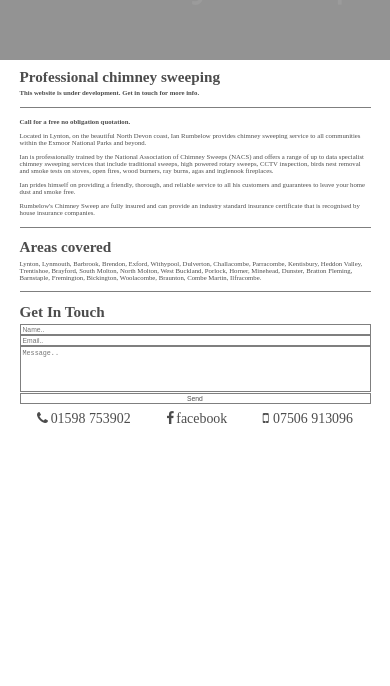
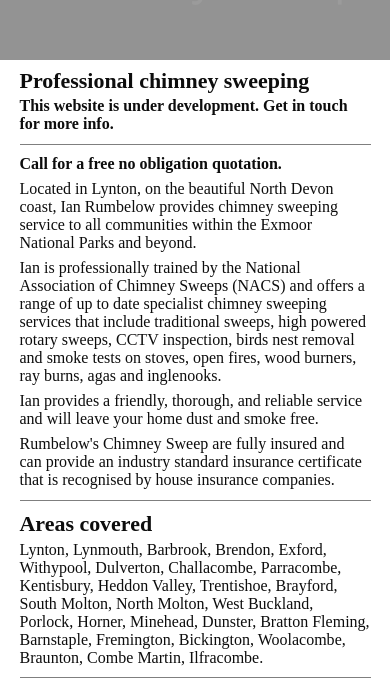
Before and after one commit to rnsquire/chimney-sweep, a plain HTML site: page index.html in a window 390 px wide. Shown: the part 151-837 px from the top of the page. Drawn offline with Linux system fonts and the light colour scheme.

Commit message:
fix: typos and mobile scaling

```diff
--- a/icons.css
+++ b/icons.css
@@ -3,5 +3,5 @@
 .fa {
   text-decoration: none;
   text-align: left;
-  width: 1.2vh;
+  width: 1.5vh;
 }
--- a/index.html
+++ b/index.html
@@ -5,6 +5,7 @@
 <head>
 	<title>Rumbelow's chimney sweep</title>
 	<meta charset="utf-8" />
+	<meta name="viewport" content="width=device-width, initial-scale=1">
 	<meta name="keywords" content="north devon chimney sweep" />
 	<link rel="stylesheet" href="main.css" />
 	<link rel="stylesheet" href="form.css" />
@@ -33,9 +34,9 @@
 		<section>
 			<h2>Call for a free no obligation quotation.</h2>
 			<p>Located in Lynton, on the beautiful North Devon coast, Ian Rumbelow provides chimney sweeping service to all communities within the Exmoor National Parks and beyond.</p>
-			<p>Ian is professionally trained by the National Association of Chimney Sweeps (NACS) and offers a range of up to data specialist chimney sweeping services that include traditional sweeps, high
-				powered rotary sweeps, CCTV inspection, birds nest removal and smoke tests on stoves, open fires, wood burners, ray burns, agas and inglenook fireplaces.</p>
-			<p>Ian prides himself on providing a friendly, thorough, and reliable service to all his customers and guarantees to leave your home dust and smoke free. </p>
+			<p>Ian is professionally trained by the National Association of Chimney Sweeps (NACS) and offers a range of up to date specialist chimney sweeping services that include traditional sweeps, high
+				powered rotary sweeps, CCTV inspection, birds nest removal and smoke tests on stoves, open fires, wood burners, ray burns, agas and inglenooks.</p>
+			<p>Ian provides a friendly, thorough, and reliable service and will leave your home dust and smoke free. </p>
 			<p>Rumbelow's Chimney Sweep are fully insured and can provide an industry standard insurance certificate that is recognised by house insurance companies. </p>
 		</section>
 
--- a/main.css
+++ b/main.css
@@ -1,13 +1,16 @@
 /* Font */
 
-* {
-  color: rgba(0, 0, 0, 0.7);
-  font-size: 1.65vh;
+@-ms-viewport {
+  width: device-width;
 }
 
+* {
+  color: rgb(13, 13, 13);
+  font-size: 1.9vh;
+}
 
 h1 {
-  font-size: 2.6vh;
+  font-size: 2.9vh;
 }
 
 /*  Defaults */
@@ -115,13 +118,9 @@ section {
   color: #49bf9d;
 }
 
-@media (max-width: 50vh) {
-  * {
-    font-size: 0.8vh;
-  }
-
+@media (max-width: 53vh) {
   h1 {
-    font-size: 1.8vh;
+    font-size: 2.6vh;
   }
 
   #links li a {
```
